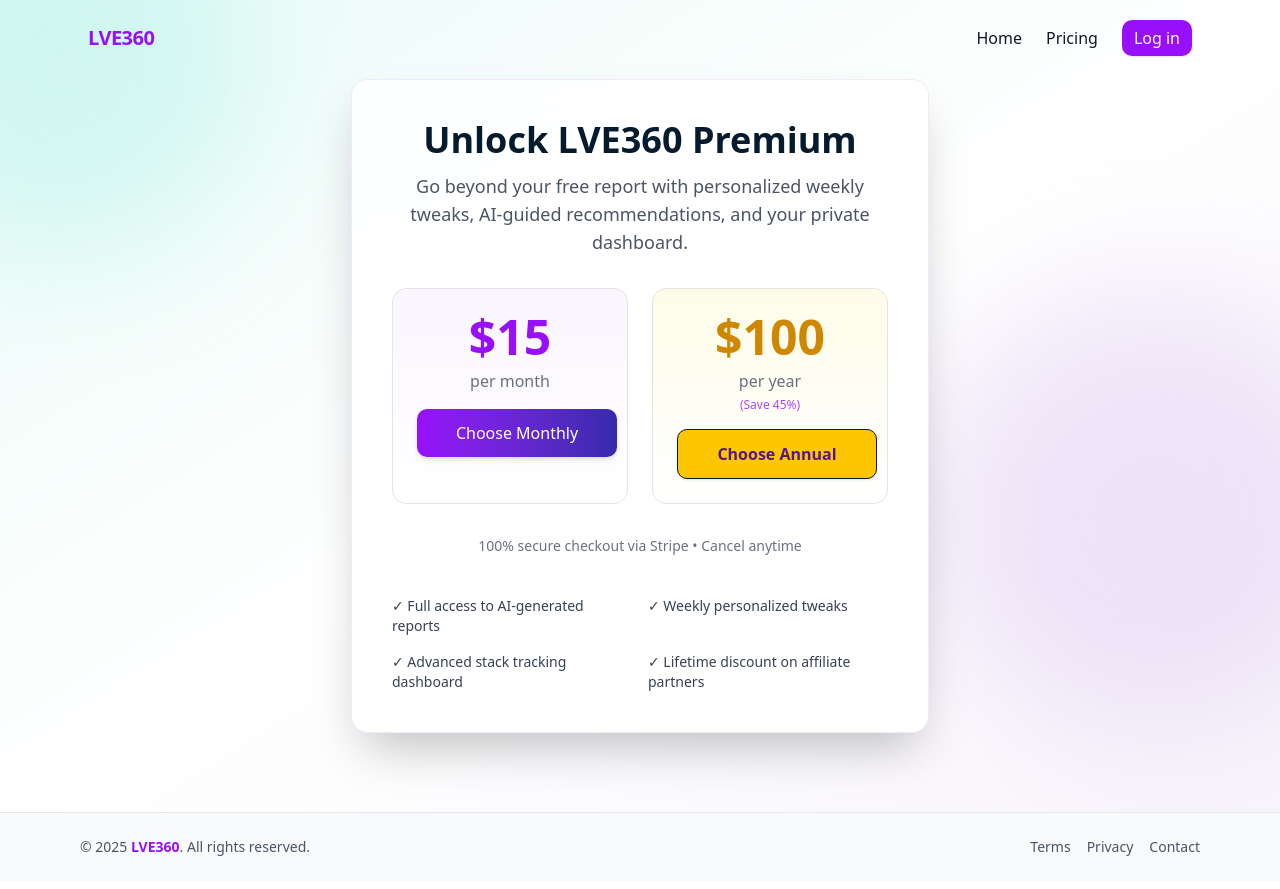
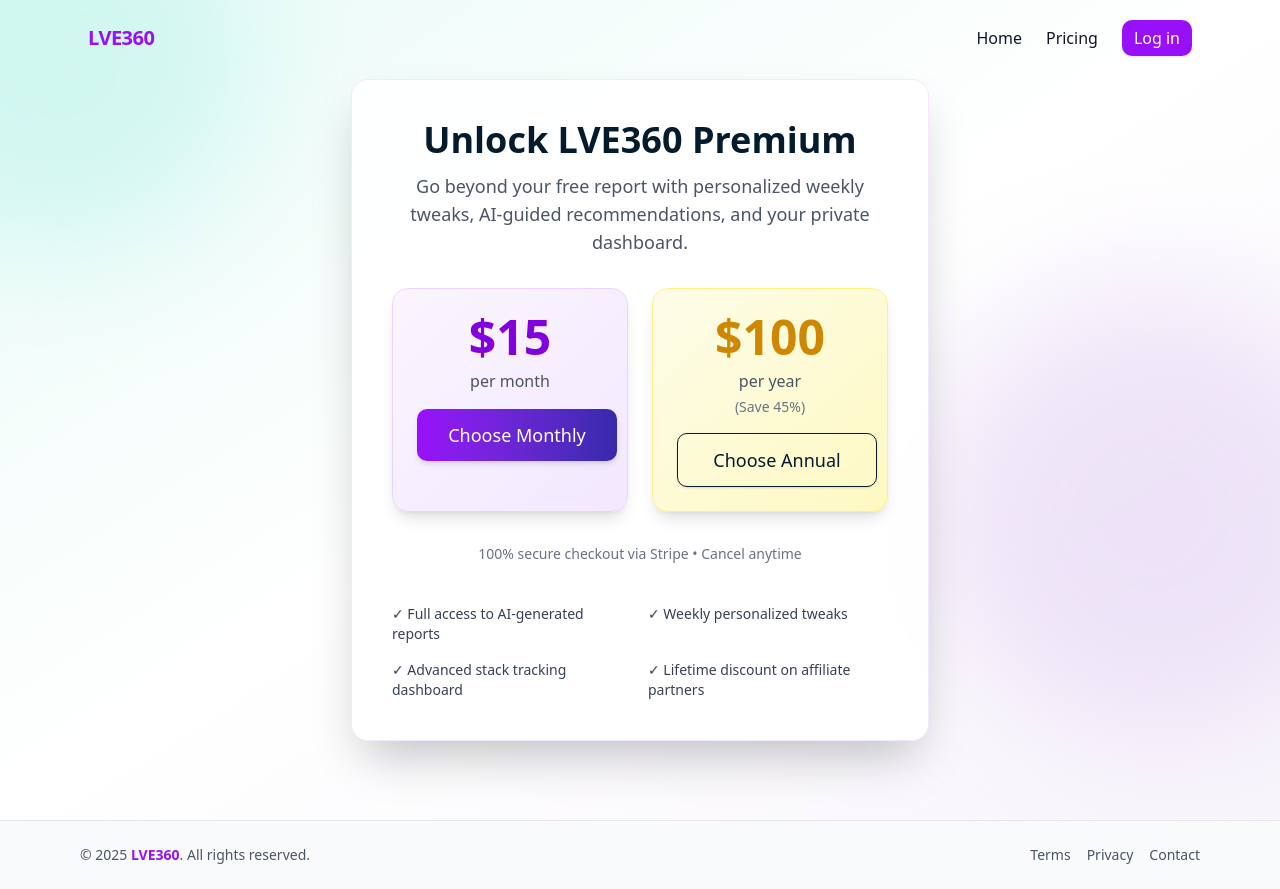
Before and after one commit to LGomes360/lve360-app, a Next.js app: page /upgrade in a window 1280 px wide. Built offline with nearby package versions, Linux system fonts and the light colour scheme.

Commit message:
Update page.tsx

```diff
--- a/app/upgrade/page.tsx
+++ b/app/upgrade/page.tsx
@@ -5,32 +5,26 @@ import { motion } from "framer-motion";
 import CTAButton from "@/components/CTAButton";
 
 export default function UpgradePage() {
-  const [loading, setLoading] = useState<string | null>(null);
+  const [loading, setLoading] = useState<"monthly" | "annual" | null>(null);
 
-  // Generic checkout handler
   async function handleUpgrade(plan: "monthly" | "annual") {
     setLoading(plan);
     try {
       const res = await fetch("/api/stripe/checkout", {
         method: "POST",
         headers: { "Content-Type": "application/json" },
-        body: JSON.stringify({
-          priceId:
-            plan === "monthly"
-              ? process.env.NEXT_PUBLIC_STRIPE_PRICE_MONTHLY
-              : process.env.NEXT_PUBLIC_STRIPE_PRICE_ANNUAL,
-        }),
+        body: JSON.stringify({ plan }), // ✅ matches backend
       });
 
       const data = await res.json();
       if (data?.url) {
-        window.location.href = data.url;
+        window.location.href = data.url; // ✅ Redirect to Stripe checkout
       } else {
-        alert("Something went wrong creating your checkout session.");
+        alert(data?.error || "Something went wrong creating your checkout session.");
       }
     } catch (err) {
-      console.error("Checkout failed:", err);
-      alert("Checkout failed. Please try again.");
+      console.error("Checkout error:", err);
+      alert("Checkout failed. Try again.");
     } finally {
       setLoading(null);
     }
@@ -63,43 +57,43 @@ export default function UpgradePage() {
         </p>
 
         {/* Pricing Display */}
-        <div className="grid sm:grid-cols-2 gap-6 mb-8">
-          {/* Monthly Plan */}
-          <div className="border rounded-xl p-6 hover:shadow-lg transition bg-gradient-to-b from-purple-50 to-white">
-            <p className="text-5xl font-bold text-purple-600 mb-2">$15</p>
-            <p className="text-gray-500 mb-4">per month</p>
+        <div className="grid grid-cols-1 sm:grid-cols-2 gap-6 mb-8">
+          {/* Monthly */}
+          <div className="bg-gradient-to-br from-purple-50 to-purple-100 rounded-2xl p-6 shadow-lg border border-purple-200">
+            <p className="text-5xl font-bold text-purple-700 mb-2">$15</p>
+            <p className="text-gray-600 mb-4">per month</p>
             <CTAButton
               onClick={() => handleUpgrade("monthly")}
               variant="premium"
               disabled={loading !== null}
-              className="w-full py-3"
+              className="text-lg px-6 py-3 w-full"
             >
               {loading === "monthly" ? "Redirecting..." : "Choose Monthly"}
             </CTAButton>
           </div>
 
-          {/* Annual Plan */}
-          <div className="border rounded-xl p-6 hover:shadow-lg transition bg-gradient-to-b from-yellow-50 to-white">
+          {/* Annual */}
+          <div className="bg-gradient-to-br from-yellow-50 to-yellow-100 rounded-2xl p-6 shadow-lg border border-yellow-200">
             <p className="text-5xl font-bold text-yellow-600 mb-2">$100</p>
-            <p className="text-gray-500 mb-1">per year</p>
-            <p className="text-xs text-purple-500 mb-4">(Save 45%)</p>
+            <p className="text-gray-600 mb-1">per year</p>
+            <p className="text-sm text-gray-500 mb-4">(Save 45%)</p>
             <CTAButton
               onClick={() => handleUpgrade("annual")}
               variant="secondary"
               disabled={loading !== null}
-              className="w-full py-3 bg-yellow-400 hover:bg-yellow-500 text-purple-900 font-semibold"
+              className="text-lg px-6 py-3 w-full"
             >
               {loading === "annual" ? "Redirecting..." : "Choose Annual"}
             </CTAButton>
           </div>
         </div>
 
-        <p className="text-sm text-gray-500 mb-10">
+        <p className="mt-4 text-sm text-gray-500">
           100% secure checkout via Stripe • Cancel anytime
         </p>
 
         {/* Feature Highlights */}
-        <div className="grid grid-cols-1 sm:grid-cols-2 gap-4 text-left">
+        <div className="grid grid-cols-1 sm:grid-cols-2 gap-4 mt-10 text-left">
           {[
             "✓ Full access to AI-generated reports",
             "✓ Weekly personalized tweaks",
```
